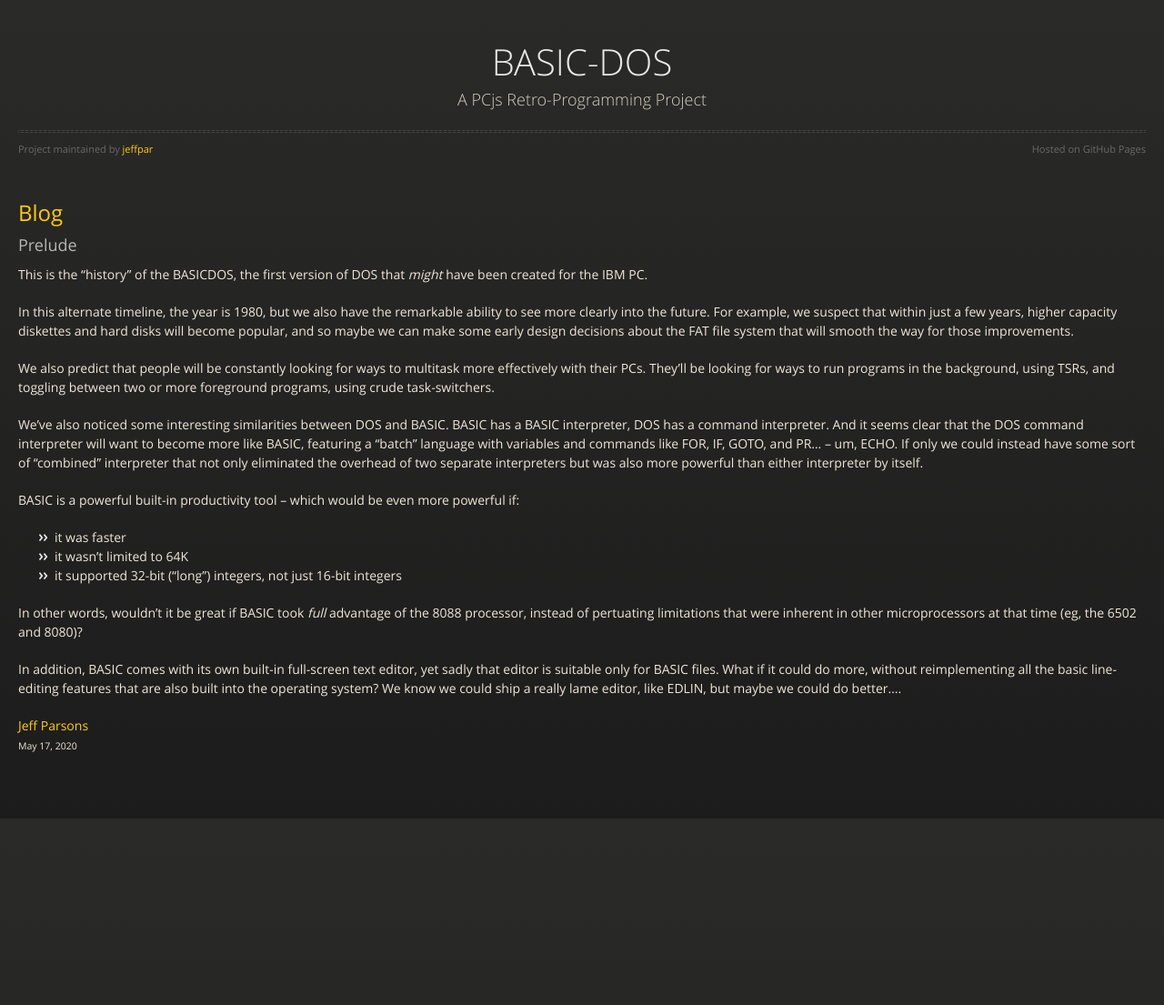
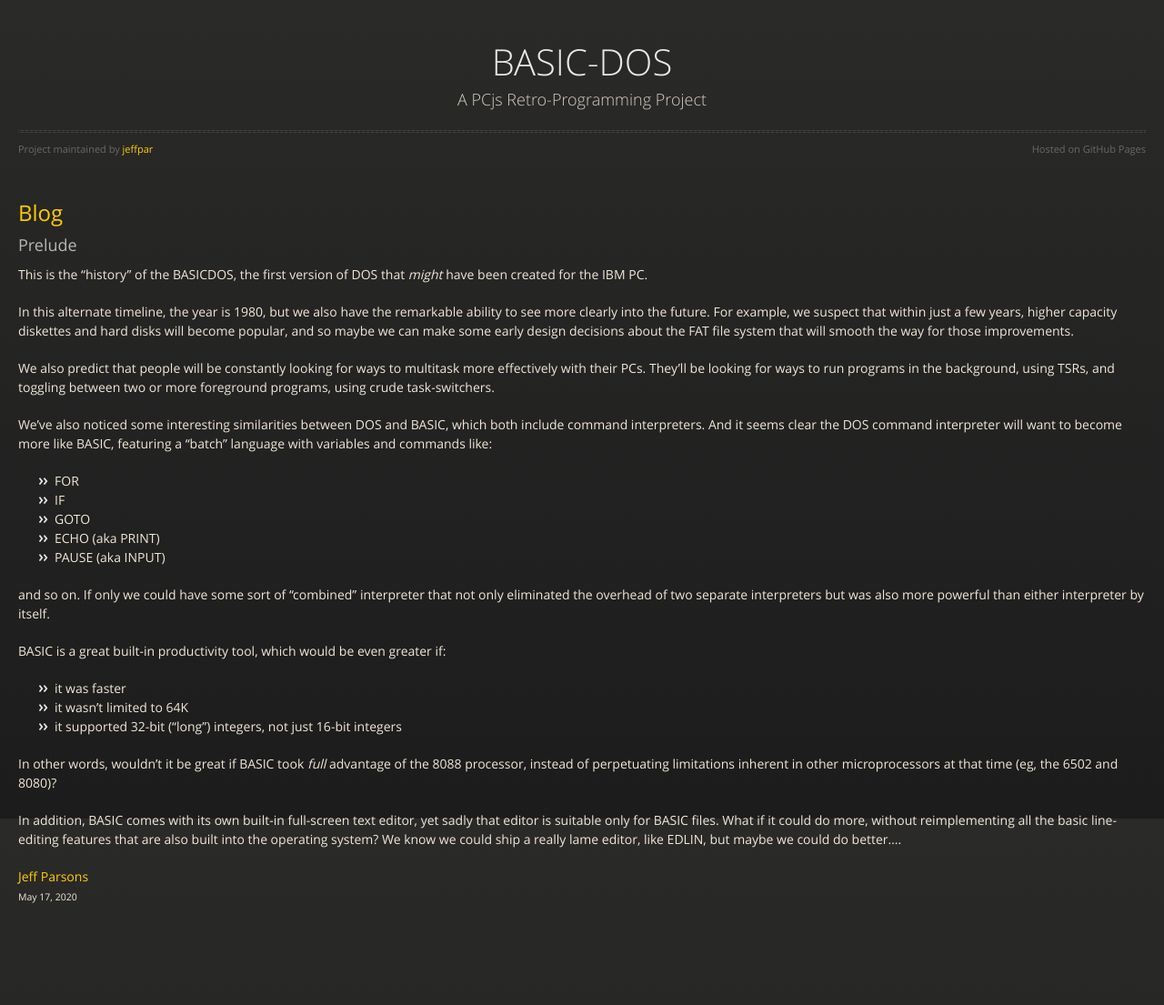
Before and after one commit to jeffpar/basicdos, a Jekyll site: the page built from blog/_posts/2020-05-17-prelude.md, in a window 1280 px wide. Shown: the whole page at 91% size. Built offline with Jekyll 4.4.1, drawn with Linux system fonts in a browser that asks for light colours; before the commit the page ends 939 px from its top, so only the background shows below that.

Commit message:
Blog post updates

```diff
--- a/blog/_posts/2020-05-17-prelude.md
+++ b/blog/_posts/2020-05-17-prelude.md
@@ -19,23 +19,29 @@
 in the background, using TSRs, and toggling between two or more foreground
 programs, using crude task-switchers.
 
-We've also noticed some interesting similarities between DOS and BASIC.  BASIC
-has a BASIC interpreter, DOS has a command interpreter.  And it seems clear
-that the DOS command interpreter will want to become more like BASIC, featuring
-a "batch" language with variables and commands like FOR, IF, GOTO, and PR...
--- um, ECHO.  If only we could instead have some sort of "combined" interpreter
-that not only eliminated the overhead of two separate interpreters but was also
+We've also noticed some interesting similarities between DOS and BASIC, which
+both include command interpreters.  And it seems clear the DOS command
+interpreter will want to become more like BASIC, featuring a "batch" language
+with variables and commands like:
+
+ - FOR
+ - IF
+ - GOTO
+ - ECHO (aka PRINT)
+ - PAUSE (aka INPUT)
+
+and so on.  If only we could have some sort of "combined" interpreter that
+not only eliminated the overhead of two separate interpreters but was also
 more powerful than either interpreter by itself.
 
-BASIC is a powerful built-in productivity tool -- which would be even more
-powerful if:
+BASIC is a great built-in productivity tool, which would be even greater if:
 
  - it was faster
  - it wasn't limited to 64K
  - it supported 32-bit ("long") integers, not just 16-bit integers
 
 In other words, wouldn't it be great if BASIC took *full* advantage of the
-8088 processor, instead of pertuating limitations that were inherent in other
+8088 processor, instead of perpetuating limitations inherent in other
 microprocessors at that time (eg, the 6502 and 8080)?
 
 In addition, BASIC comes with its own built-in full-screen text editor, yet
```
Also changed, not shown: blog/_posts/2020-07-31-interlude.md (+7 -8 lines).
